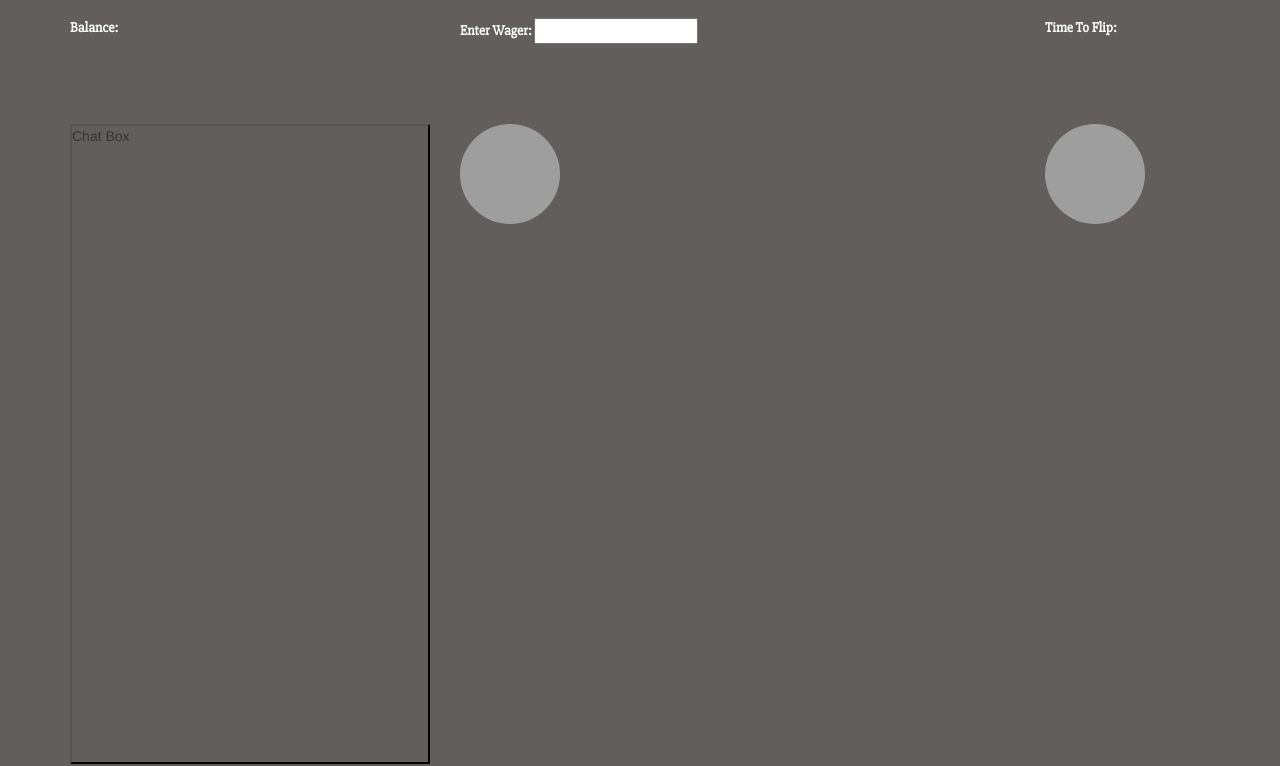
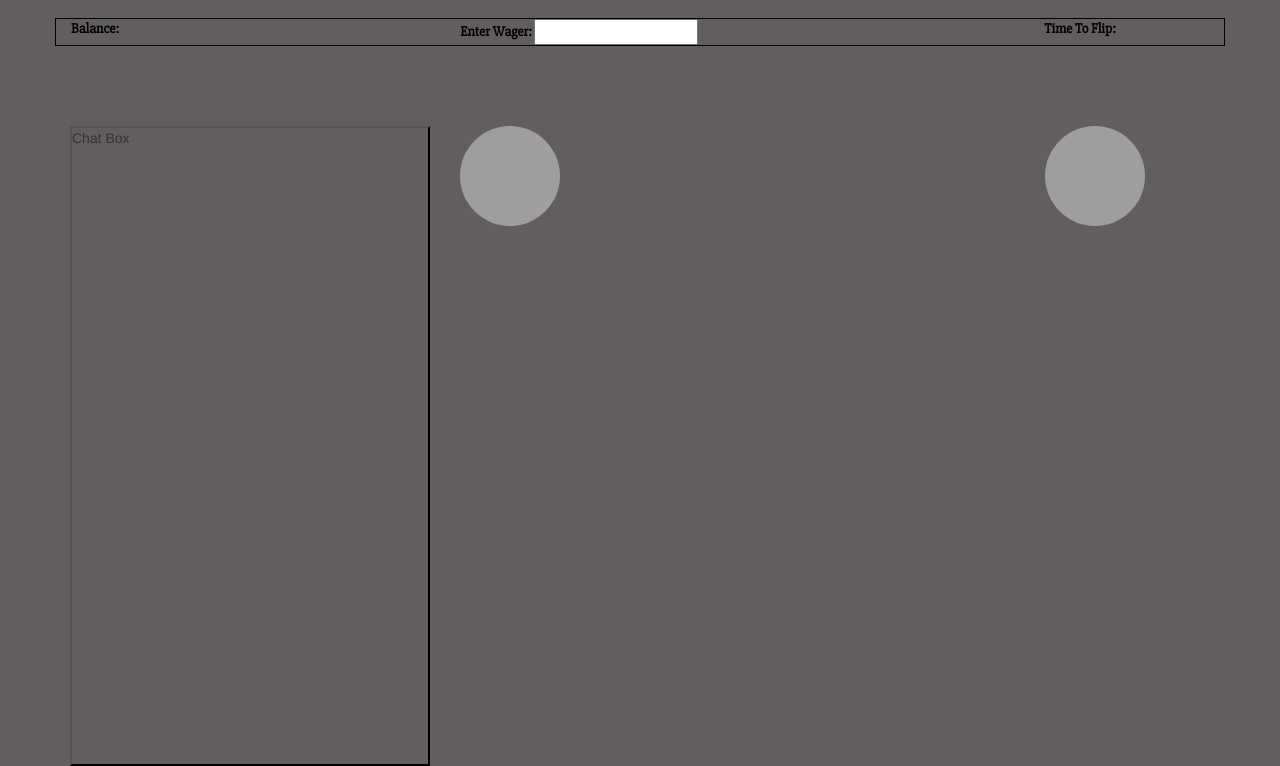
Before and after one commit to RossPddn/GroupProject, a plain HTML site: page index.html in a window 1280 px wide. Shown: the part 54-820 px from the top of the page. Drawn offline with nearby package versions, Linux system fonts and the light colour scheme; grey boxes are pictures that could not be loaded.

Commit message:
gave wager bar a border

```diff
--- a/style.css
+++ b/style.css
@@ -8,15 +8,20 @@
   border-width:2px;
 
 
+
 }
 #wagerBar{
     margin-bottom:10vh;
+    border-style:solid;
+    border-width:1px;
+    border-color:black;
 }
 #wagerBar div{
-    color:white;
+    color:black;
     font-family: 'Slabo 27px', 'PT Sans', 'Roboto Slab';
     font-weight:bold;
     font-size:1em;
+
 }
 #heads, #tails{
 
```
